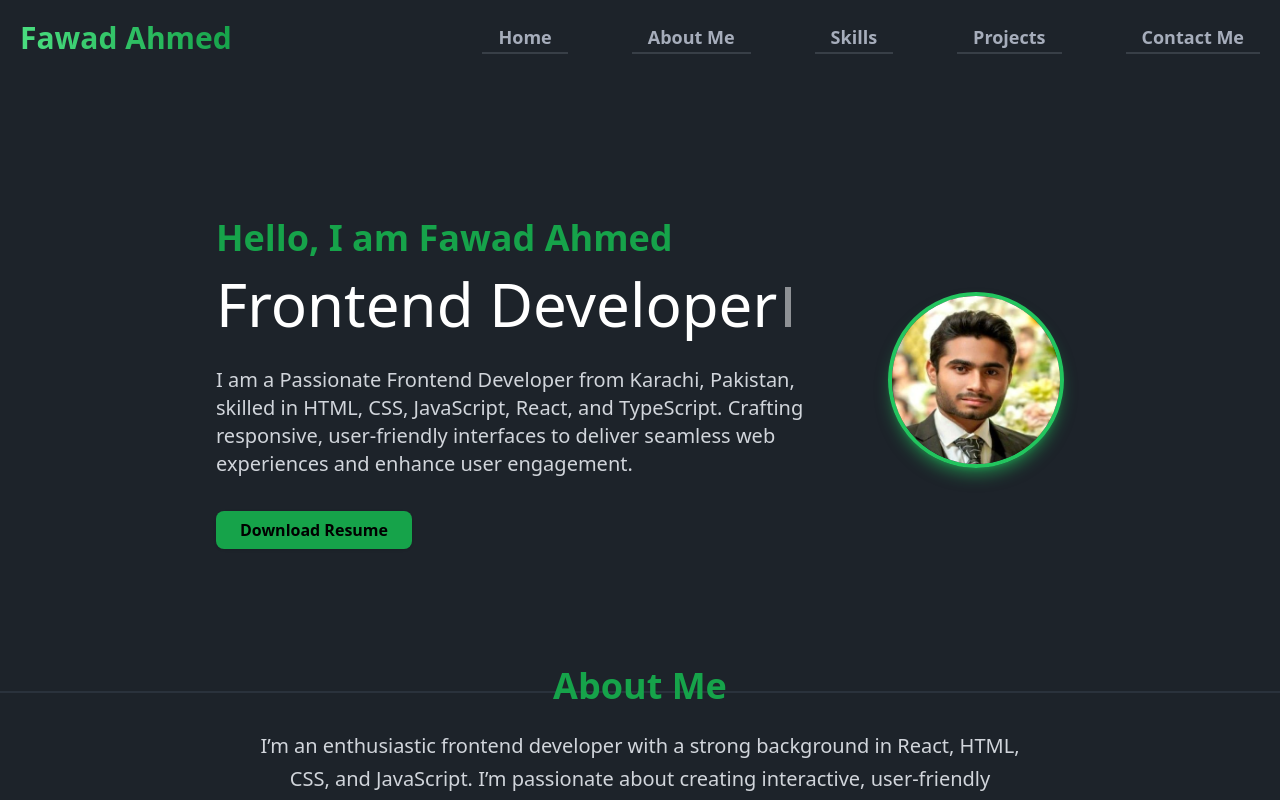
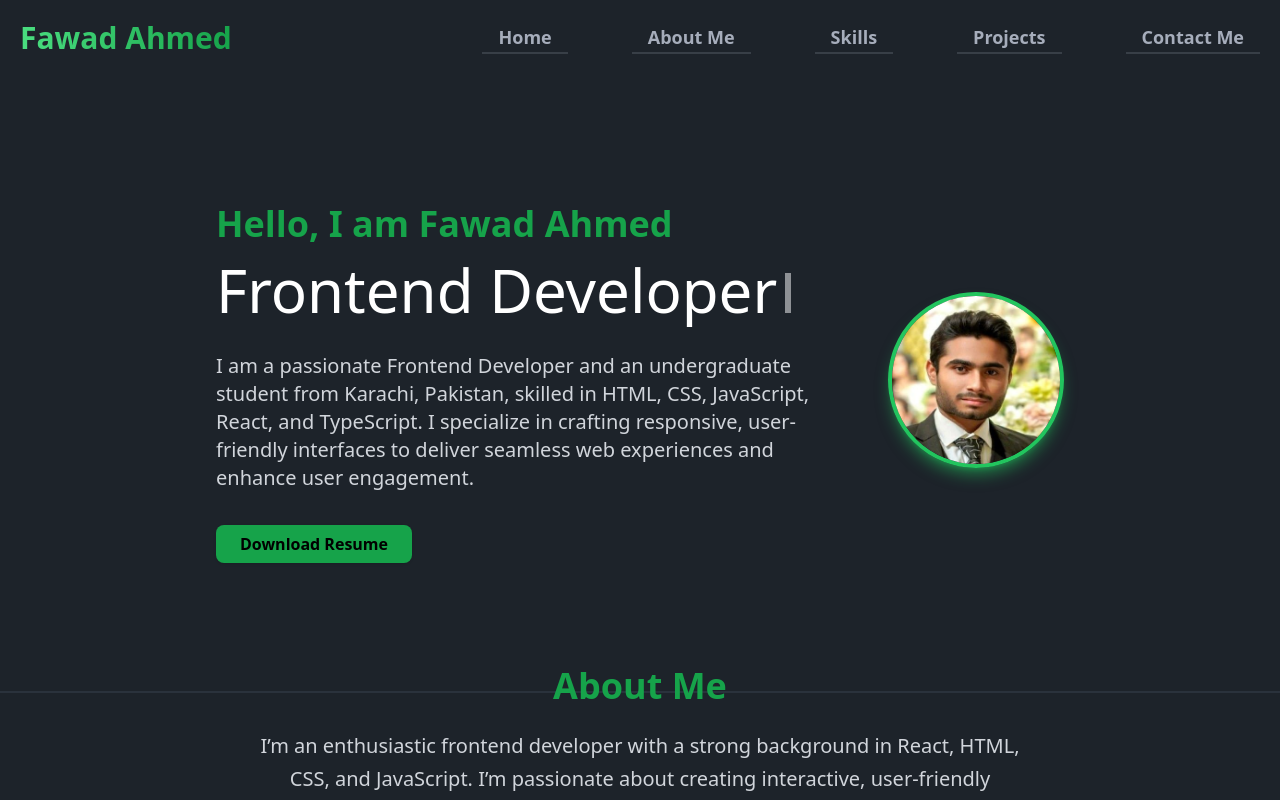
Before and after one commit to Fawad992005/My-Portfolio, a React (Vite) app: page / in a window 1280 px wide. Shown: the top 800 px of the page. Built offline with nearby package versions, Linux system fonts and the light colour scheme.

Commit message:
Added Updated Resume

```diff
--- a/src/components/Home/Home.component.tsx
+++ b/src/components/Home/Home.component.tsx
@@ -50,10 +50,11 @@ const Home = () => {
               <span className="blinking-cursor"></span>
             </div>
             <div className="mt-4 text-gray-300 text-xl">
-              I am a Passionate Frontend Developer from Karachi, Pakistan,
-              skilled in HTML, CSS, JavaScript, React, and TypeScript. Crafting
-              responsive, user-friendly interfaces to deliver seamless web
-              experiences and enhance user engagement.
+              I am a passionate Frontend Developer and an undergraduate student
+              from Karachi, Pakistan, skilled in HTML, CSS, JavaScript, React,
+              and TypeScript. I specialize in crafting responsive, user-friendly
+              interfaces to deliver seamless web experiences and enhance user
+              engagement.
             </div>
             <div className="mt-6">
               <a
```
